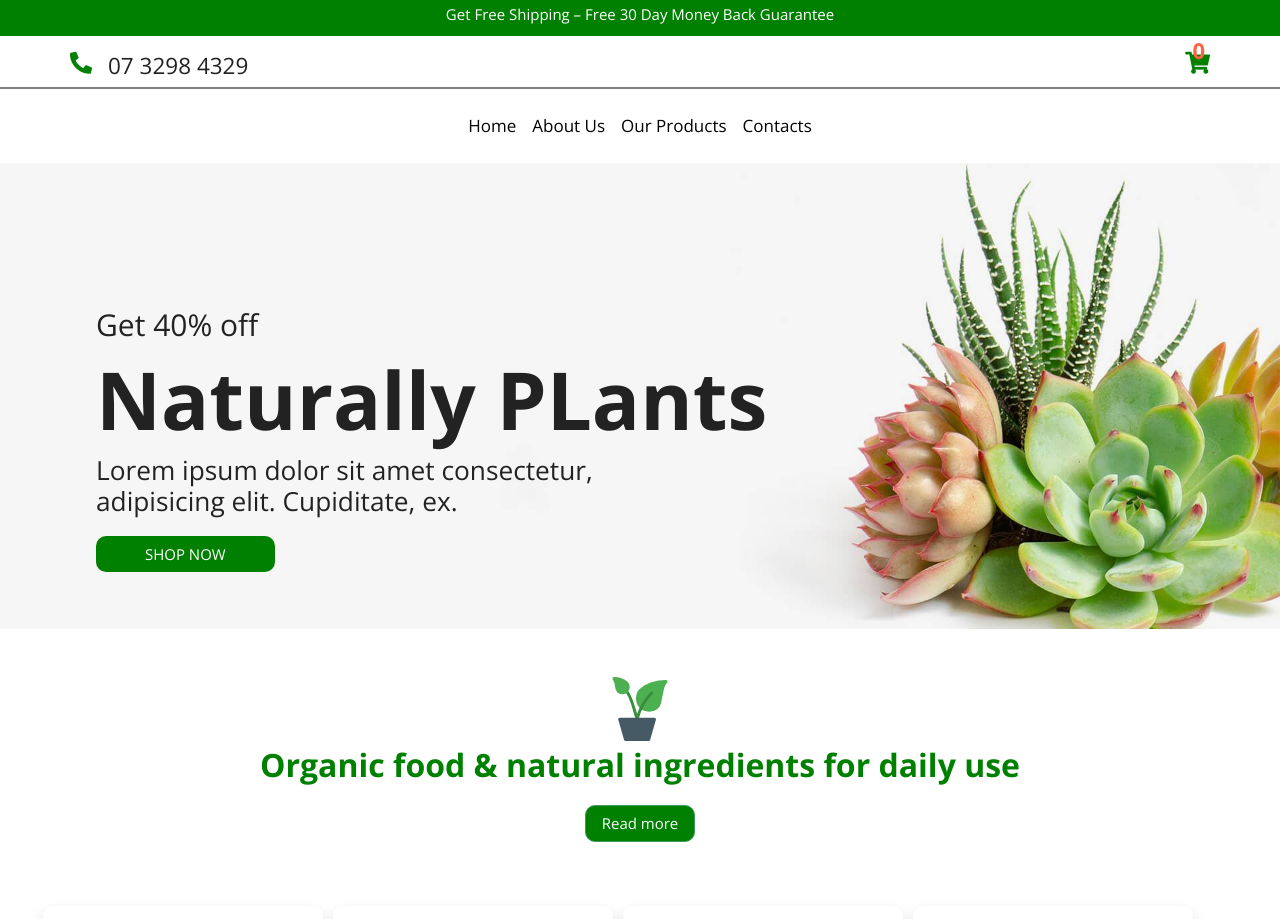
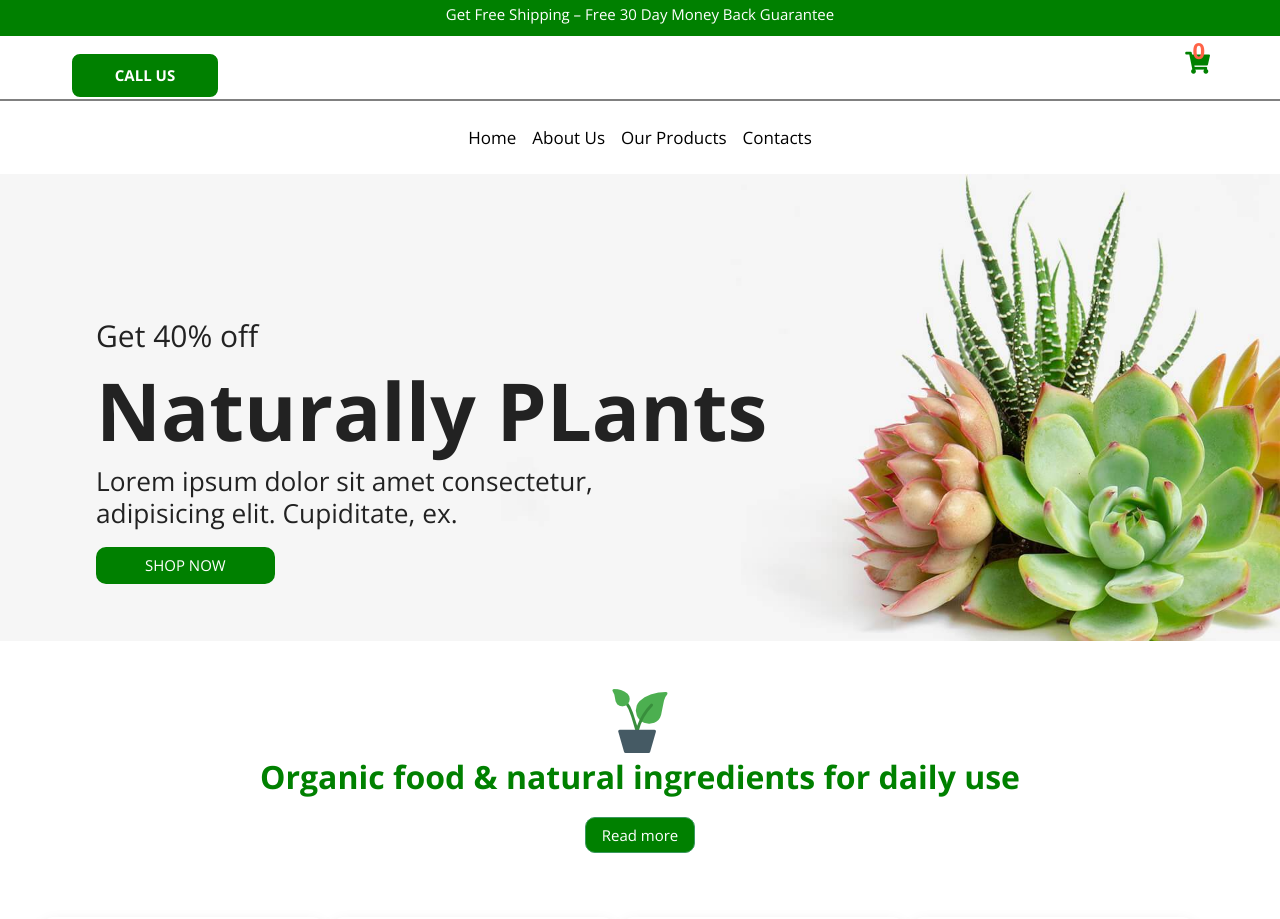
Before and after one commit to ELIJAHKUNGU/luluplants, a PHP site: page / in a window 1280 px wide; the page is wider, and only the part inside the window is pictured. Shown: the top 919 px of that part. Run offline with PHP 8.4, Linux system fonts and the light colour scheme; tables that the repository leaves empty or names only in its code hold one stand-in row (values such as "Sample post"); grey boxes marked "Sample" are stand-in pictures.

Commit message:
php code

```diff
--- a/css/style.css
+++ b/css/style.css
@@ -10,6 +10,23 @@
 	color: #fff;
 	background-color: green;
 	border-radius: 10px;
+}
+#call-btn{
+	background: green;
+	padding: 10px;
+	color: #fff;
+	border: 2px solid #fff;
+	border-radius: 10px;
+	min-width: 150px;
+	text-transform: uppercase;
+	font-weight: 700;
+}
+#call-btn:hover{
+	color: #fff;
+	background: #111111;
+}
+#call-btn:focus{
+	outline: none;
 }
 .bar{
 	background-color: green;
--- /dev/null
+++ b/db.php
@@ -0,0 +1,2 @@
+<?php
+$conn = mysqli_connect("localhost", "root","","plants");
--- a/index.php
+++ b/index.php
@@ -24,8 +24,10 @@
             <div class="row mt-3">
                 <div class="contacts">
                     <div class="d-flex">
-                        <i class="fas fa-phone-alt mr-3"></i>
-                        <h4>07 3298 4329</h4>
+
+                        <form action="tel:0743770216">
+                            <button type="submit" id="call-btn">Call us</button>
+                        </form>
                     </div>
                 </div>
                 <div class="cart d-flex ml-auto">
@@ -166,45 +168,32 @@
         <div class="container featured">
             <h2 class="text-center mt-5 ">Featured Products</h2>
             <div class="row pt-5 mb-3">
-                <div class="col-sm-3 mb-3">
-                    <a href="product.php" style="text-decoration: none; color: black;">
+                <?php
+                //products
+                require 'db.php';
 
-                        <img src="images/product1.jpg" class="img-fluid" alt="" srcset="">
+
+
+                $qry13 = "SELECT * FROM `product` ";
+                $products =$conn->query($qry13);
+                while ($row= $products->fetch_assoc())
+                {
+                ?>
+                <div class="col-sm-3 mb-3 border">
+                    <a href="./product.php?item=<?php echo $row['product_id']; ?> "" style="text-decoration: none; color: black;">
+
+                        <img src="<?php echo $row['product_image']?>" class="img-fluid" alt="" srcset="">
+                        <span class="product-name">
+                            <h5 class="text-center"><?php echo $row['product_name']?></h5>
+                        </span>
                         <div class="d-flex mt-3">
-                            <h5>Ksh 500</h5>
-                            <button class="ml-auto btn btn-success">Add Cart</button>
+                            <h5>Ksh <?php echo $row['product_price']?></h5>
+                            <button class="ml-auto btn btn-success"><a href="./product.php?item=<?php echo $row['product_id']; ?> ">Add Cart</a></button>
                         </div>
                     </a>
                 </div>
-                <div class="col-sm-3 mb-3">
-                    <a href="product.php" style="text-decoration: none; color: black;">
+                <?php } ?>
 
-                        <img src="./assets/product2.jpg" class="img-fluid" alt="" srcset="">
-                        <div class="d-flex mt-3">
-                            <h5>Ksh 500</h5>
-                            <button class="ml-auto btn btn-success">Add Cart</button>
-                        </div>
-                    </a>
-                </div>
-                <div class="col-sm-3 mb-3">
-                    <a href="product.php" style="text-decoration: none; color: black;">
-
-                        <img src="./assets/product3.jpg" class="img-fluid" alt="" srcset="">
-                        <div class="d-flex mt-3">
-                            <h5>Ksh 500</h5>
-                            <button class="ml-auto btn btn-success">Add Cart</button>
-                        </div>
-                    </a>
-                </div>
-                <div class="col-sm-3 mb-3">
-                    <a href="product.php" style="text-decoration: none; color: black;">
-                        <img src="./assets/product4.jpg" class="img-fluid" alt="" srcset="">
-                        <div class="d-flex mt-3">
-                            <h5>Ksh 500</h5>
-                            <button class="ml-auto btn btn-success">Add Cart</button>
-                        </div>
-                    </a>
-                </div>
 
             </div>
             <div class="d-flex justify-content-center mb-5 more-products">
@@ -231,8 +220,10 @@
         </div>
     </section>
     <section id="about-us" class="p-5">
-        <div class="container">
-        </div>
+        <!--<div class="container">
+            <button onclick="window.location='tel:917387084384';">Hot line</button>
+
+        </div>-->
         <div class="mt-5">
             <div class="container">
                 <div class="d-flex showdom ml-4 pt-3">
@@ -267,6 +258,9 @@
     </section>
     <section id="contacts" class="p-5">
         <div class="container">
+
+
+
         </div>
         <div class="mt-5">
             <div class="container">
```
Also changed, not shown: product.php (+18 -3 lines), assets/2_100x100.png (deleted), assets/product1-removebg-preview.png (added), assets/product2-removebg-preview.png (added), assets/product3-removebg-preview.png (added), assets/product4-removebg-preview.png (added), assets/product5-removebg-preview.png (added), assets/product6-removebg-preview.png (added), assets/product8-removebg-preview.png (added).
